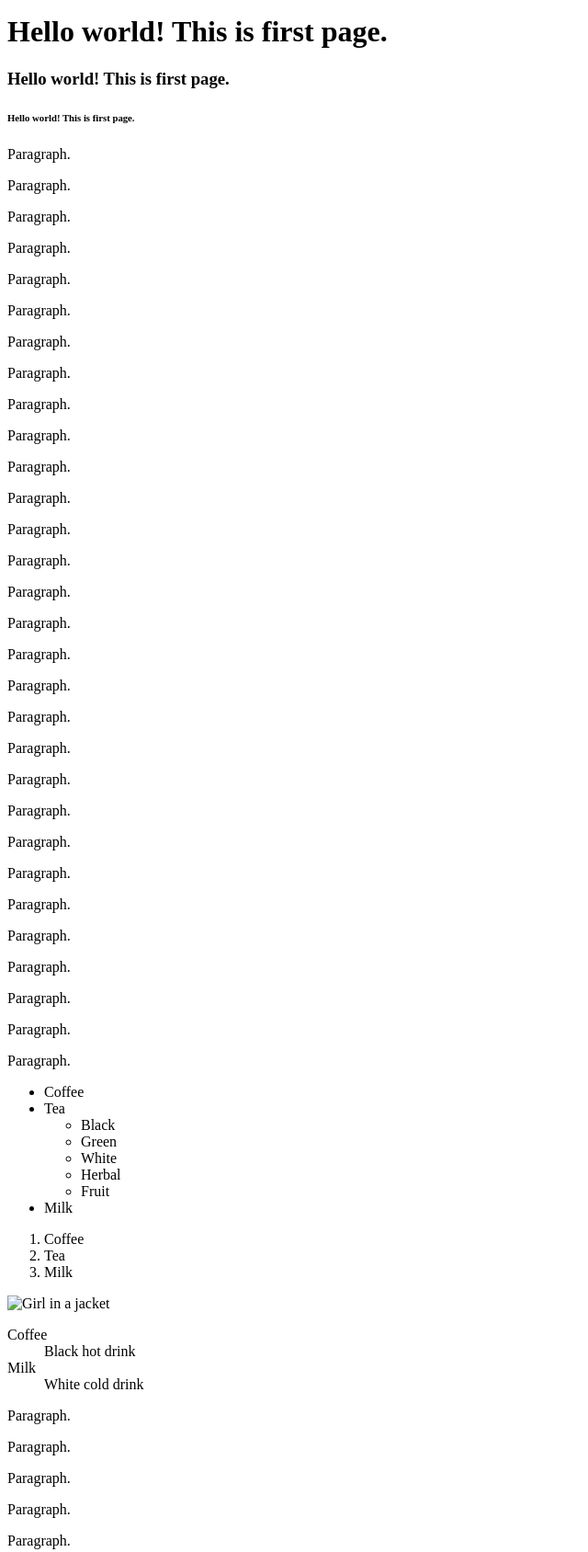
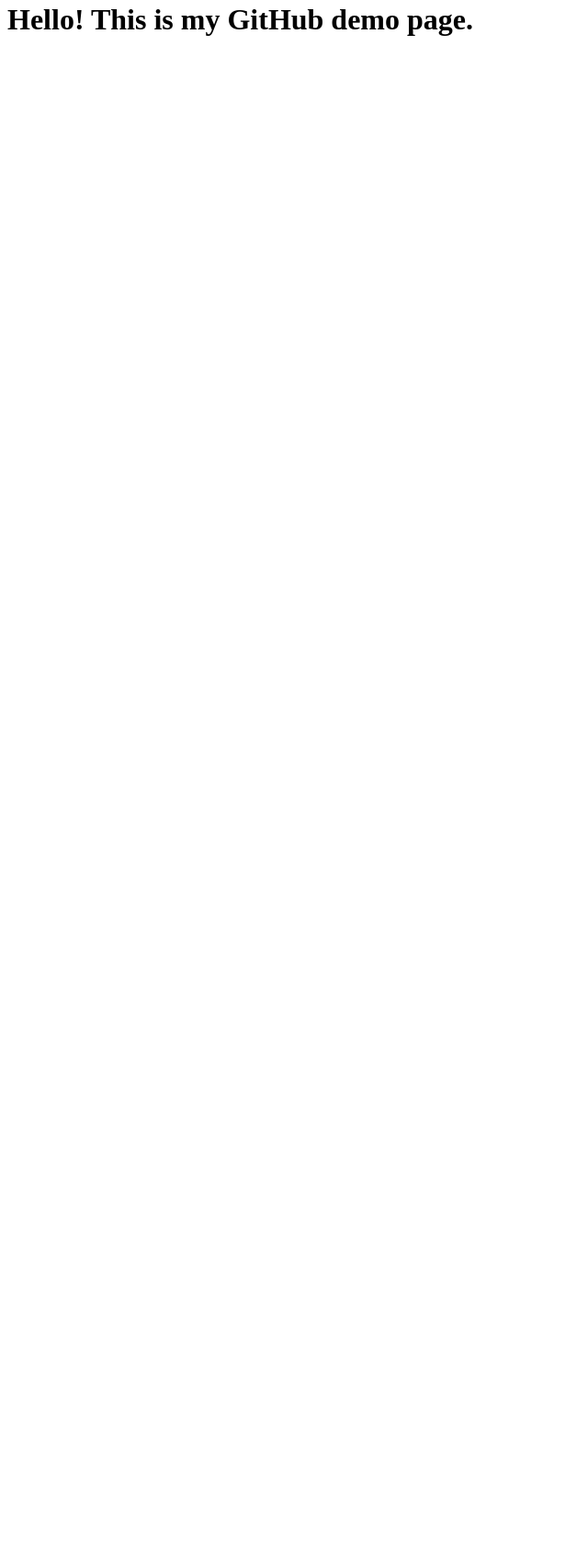
Before and after one commit to beviksoft/beviksoft.github.io, a plain HTML site: page index.html in a window 1280 px wide. Shown: the part 5-1693 px from the top of the page at 92% size, without its empty margins (0-640 px from the left). After the commit the page ends 800 px from the top, so only its background shows below. Drawn offline with Linux system fonts and the light colour scheme.

Commit message:
Update index.html

```diff
--- a/index.html
+++ b/index.html
@@ -1,182 +1,9 @@
-<!DOCTYPE html>
-<html lang="en">
+<html>
 <head>
-    <meta charset="UTF-8">
-    <meta name="viewport" content="width=device-width, initial-scale=1.0">
-    <title>Document 01</title>
 </head>
 <body>
     <h1>
-        Hello world! This is first page.
+        Hello! This is my GitHub demo page.
     </h1>
-    <h3>
-        Hello world! This is first page.
-    </h3>
-    <h6>
-        Hello world! This is first page.
-    </h6>
-    <p>
-        Paragraph.
-    </p>
-    <p>
-        Paragraph.
-    </p>
-    <p>
-        Paragraph.
-    </p>
-    <p>
-        Paragraph.
-    </p>
-    <p>
-        Paragraph.
-    </p>
-    <p>
-        Paragraph.
-    </p>
-    <p>
-        Paragraph.
-    </p>
-    <p>
-        Paragraph.
-    </p>
-    <p>
-        Paragraph.
-    </p>
-    <p>
-        Paragraph.
-    </p>
-    <p>
-        Paragraph.
-    </p>
-    <p>
-        Paragraph.
-    </p>
-    <p>
-        Paragraph.
-    </p>
-    <p>
-        Paragraph.
-    </p>
-    <p>
-        Paragraph.
-    </p>
-    <p>
-        Paragraph.
-    </p>
-    <p>
-        Paragraph.
-    </p>
-    <p>
-        Paragraph.
-    </p>
-    <p>
-        Paragraph.
-    </p>
-    <p>
-        Paragraph.
-    </p>
-    <p>
-        Paragraph.
-    </p>
-    <p>
-        Paragraph.
-    </p>
-    <p>
-        Paragraph.
-    </p>
-    <p>
-        Paragraph.
-    </p>
-    <p>
-        Paragraph.
-    </p>
-    <p>
-        Paragraph.
-    </p>
-    <p>
-        Paragraph.
-    </p>
-    <p>
-        Paragraph.
-    </p>
-    <p>
-        Paragraph.
-    </p>
-    <p>
-        Paragraph.
-    </p>
-    <ul>
-        <li>Coffee</li>
-        <li>Tea
-            <ul>
-                <li>Black</li>
-                <li>Green</li>
-                <li>White</li>
-                <li>Herbal</li>
-                <li>Fruit</li>
-            </ul>
-        </li>
-        <li>Milk</li>
-      </ul>
-      <ol>
-        <li>Coffee</li>
-        <li>Tea</li>
-        <li>Milk</li>
-      </ol></li>
-      <img id="girl" src="img/girl.jpg" alt="Girl in a jacket" width="500">
-       <dl>
-        <dt>Coffee</dt>
-        <dd>Black hot drink</dd>
-        <dt>Milk</dt>
-        <dd>White cold drink</dd>
-      </dl>
-      <p>
-        Paragraph.
-    </p>
-    <p>
-        Paragraph.
-    </p>
-    <p>
-        Paragraph.
-    </p>
-    <p>
-        Paragraph.
-    </p>
-    <p>
-        Paragraph.
-    </p>
-    <p>
-        Paragraph.
-    </p>
-    <p>
-        Paragraph.
-    </p>
-    <p>
-        Paragraph.
-    </p>
-    <p>
-        Paragraph.
-    </p>
-    <p>
-        Paragraph.
-    </p>
-    <p>
-        Paragraph.
-    </p>
-    <p>
-        Paragraph.
-    </p>
-    <p>
-        Paragraph.
-    </p>
-    <p>
-        Paragraph.
-    </p>
-    <p>
-        Paragraph.
-    </p>
-    <p>
-        Paragraph.
-    </p>
 </body>
 </html>
```
